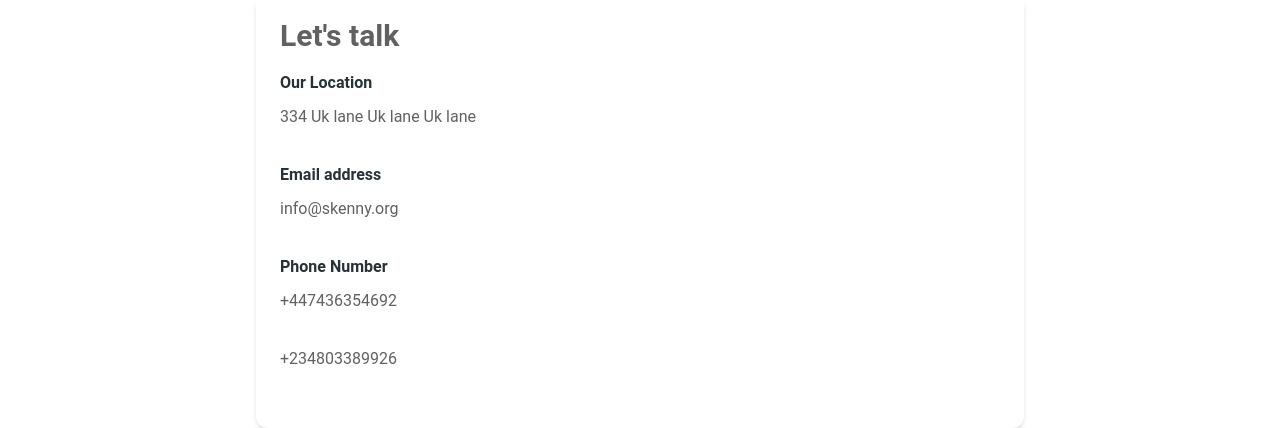
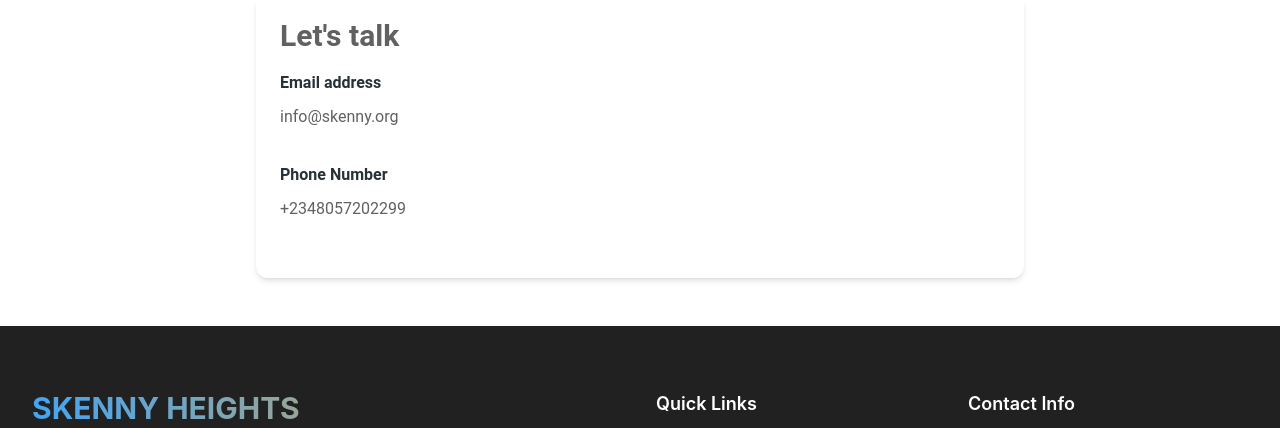
Before and after one commit to Netacci/skenny, a React (Vite) app: page /contact in a window 1280 px wide. Shown: the part 159-587 px from the top of the page. Built offline with nearby package versions, Linux system fonts and the light colour scheme; no server answers; what axios-retry would draw is missing.

Commit message:
update contact

```diff
--- a/src/pages/Contact/Contact.jsx
+++ b/src/pages/Contact/Contact.jsx
@@ -22,12 +22,12 @@ const Contact = () => {
               >
                 Let&apos;s talk
               </Typography>
-              <Typography variant='h6' color='blue-gray' className='mb-2'>
+              {/* <Typography variant='h6' color='blue-gray' className='mb-2'>
                 Our Location
               </Typography>
               <Typography color='gray' className='mb-8 font-normal'>
                 334 Uk lane Uk lane Uk lane
-              </Typography>
+              </Typography> */}
               <Typography variant='h6' color='blue-gray' className='mb-2'>
                 Email address
               </Typography>
@@ -42,21 +42,21 @@ const Contact = () => {
               <Typography variant='h6' color='blue-gray' className='mb-2'>
                 Phone Number
               </Typography>
-              <Typography
+              {/* <Typography
                 as='a'
                 href='tel:+447436354692'
                 color='gray'
                 className='mb-8 font-normal'
               >
                 +447436354692
-              </Typography>
+              </Typography> */}
               <Typography
                 as='a'
                 href='tel:+234803389926'
                 color='gray'
                 className='mb-8 font-normal'
               >
-                +234803389926
+               +2348057202299
               </Typography>
             </CardBody>
           </Card>
```
